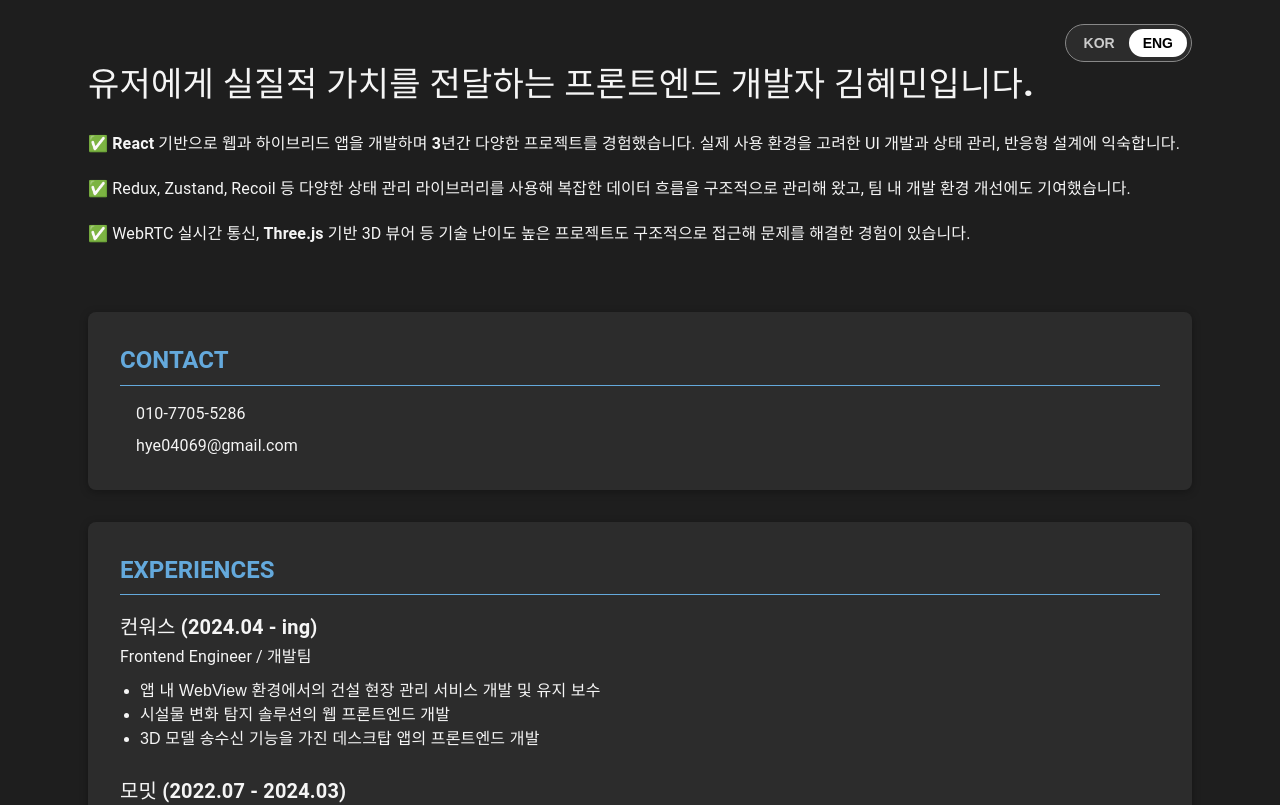
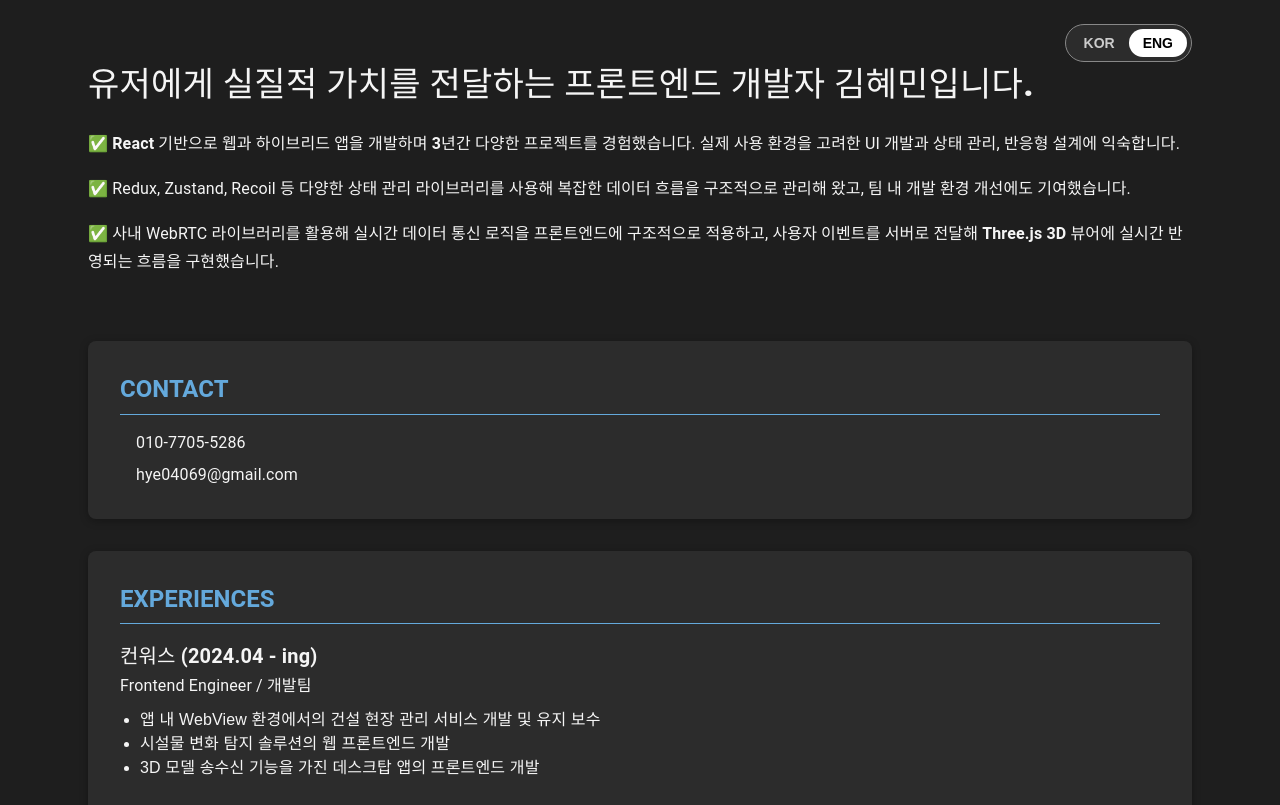
Before and after one commit to hyemmmm/my-portfolio, a React (Vite) app: page /#/ in a window 1280 px wide. Shown: the top 805 px of the page. Built offline with nearby package versions, Linux system fonts and the light colour scheme; some icons are missing.

Commit message:
chore: introduction 내용 수정

```diff
--- a/src/pages/Home.tsx
+++ b/src/pages/Home.tsx
@@ -69,8 +69,10 @@ export default function Home() {
             </Typography>
 
             <Typography variant="body1" sx={{ lineHeight: 1.8 }}>
-              ✅ WebRTC 실시간 통신, <b>Three.js</b> 기반 3D 뷰어 등 기술 난이도
-              높은 프로젝트도 구조적으로 접근해 문제를 해결한 경험이 있습니다.
+              ✅ 사내 WebRTC 라이브러리를 활용해 <b>실시간 데이터 통신</b>{" "}
+              로직을 프론트엔드에 구조적으로 적용하고, 사용자 이벤트를 서버로
+              전달해 <b>Three.js 3D 뷰어</b>에 실시간 반영되는 흐름을
+              구현했습니다.
             </Typography>
           </Box>
 
```
